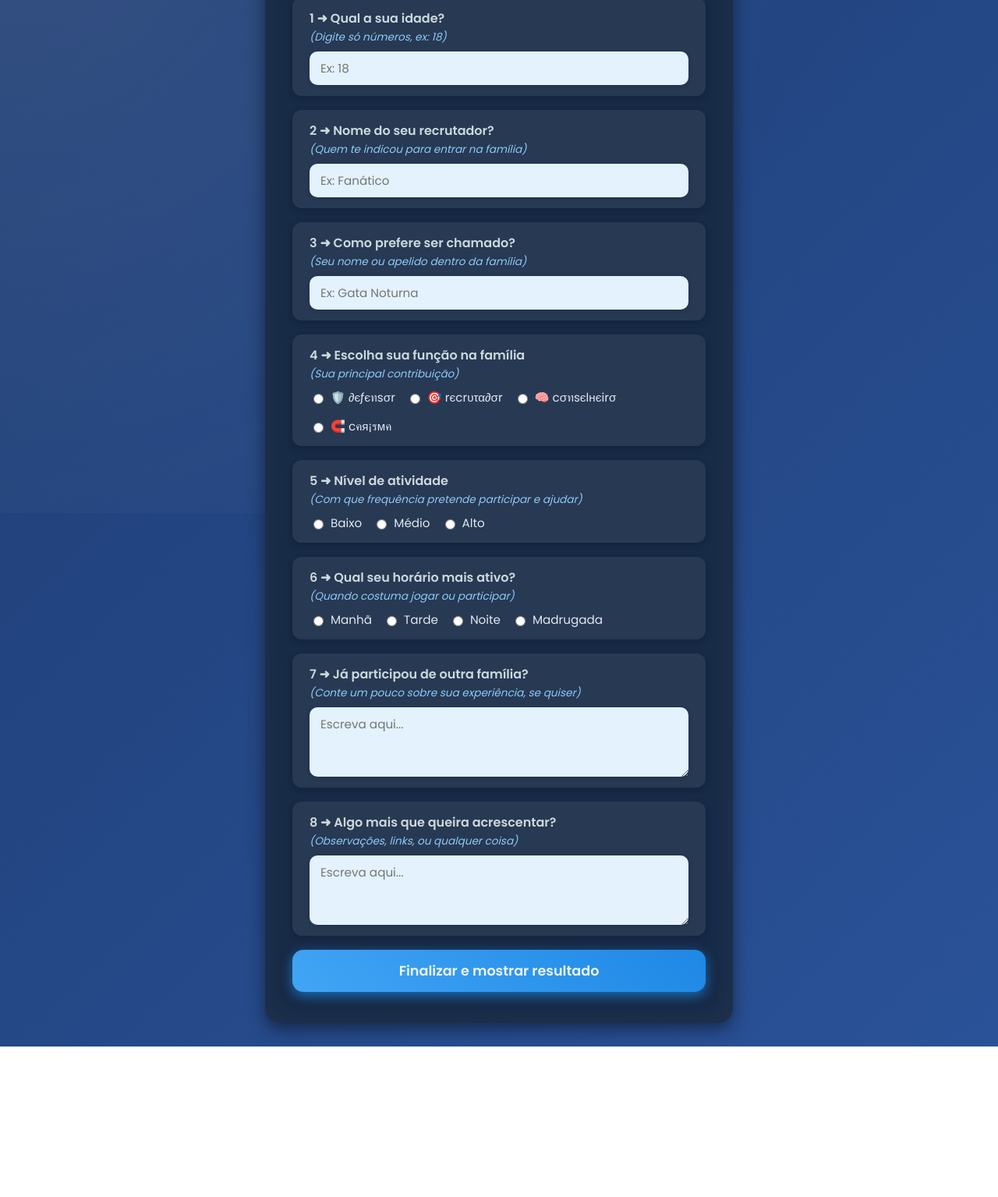
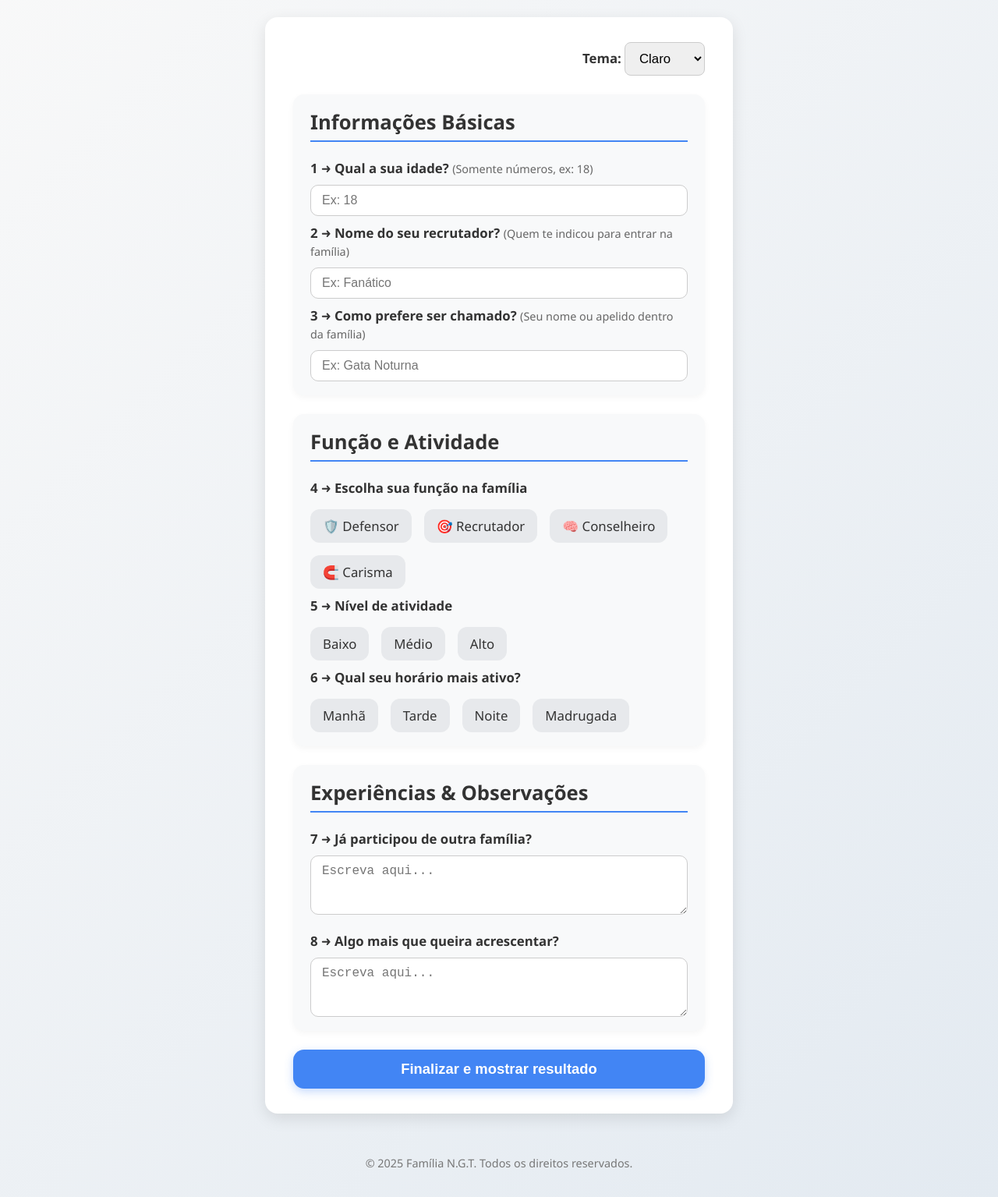
Before and after one commit to AstriidyBG/formulario-ngt, a plain HTML site: page index.html in a window 1280 px wide. Shown: the part 142-1677 px from the top of the page at 78% size. Before the commit the page ends 1484 px from the top, so only its background shows below. Drawn offline with Linux system fonts and the light colour scheme.

Commit message:
index.html

```diff
--- a/index.html
+++ b/index.html
@@ -3,133 +3,198 @@
 <head>
 <meta charset="UTF-8" />
 <meta name="viewport" content="width=device-width, initial-scale=1" />
-<title>Formulário N.G.T</title>
+<title>Formulário N.G.T - Cadastro Família</title>
 <style>
-  @import url('https://fonts.googleapis.com/css2?family=Poppins:wght@400;600&display=swap');
-
+  /* Reset */
   * {
     box-sizing: border-box;
+    margin: 0;
+    padding: 0;
   }
 
   body {
-    margin: 0;
-    font-family: 'Poppins', Arial, sans-serif;
-    background: linear-gradient(135deg, #1e3c72, #2a5298);
+    font-family: 'Segoe UI', Tahoma, Geneva, Verdana, sans-serif;
+    background: linear-gradient(135deg, #f9f9f9, #e3eaf1);
+    color: #333;
     min-height: 100vh;
     display: flex;
-    justify-content: center;
-    align-items: flex-start;
-    padding: 30px 15px;
-    color: #f0f4f8;
+    flex-direction: column;
+    justify-content: flex-start;
+    align-items: center;
+    padding: 20px 15px;
+    transition: background 0.3s ease, color 0.3s ease;
   }
 
-  body::before {
-    content: "";
-    position: fixed;
-    top: 0; left: 0; right: 0; bottom: 0;
-    background: radial-gradient(circle at top left, rgba(255,255,255,0.1), transparent 70%);
-    pointer-events: none;
-    z-index: 0;
+  body.tema-escuro {
+    background: linear-gradient(135deg, #202124, #2f3136);
+    color: #f0f0f0;
+  }
+
+  body.tema-azul {
+    background: linear-gradient(135deg, #1e3c72, #2a5298);
+    color: #f0f0f0;
+  }
+
+  header {
+    max-width: 600px;
+    width: 100%;
+    text-align: center;
+    margin-bottom: 25px;
+  }
+
+  header h1 {
+    font-size: 2.8rem;
+    font-weight: 700;
+    margin-bottom: 8px;
+  }
+
+  header p {
+    font-size: 1.15rem;
+    color: #555;
+  }
+
+  body.tema-escuro header p,
+  body.tema-azul header p {
+    color: #ccc;
   }
 
   .container {
-    position: relative;
-    background: rgba(23, 42, 69, 0.97);
-    padding: 30px 35px 40px;
-    border-radius: 18px;
+    background: #fff;
+    border-radius: 16px;
+    box-shadow: 0 6px 20px rgba(0,0,0,0.1);
     max-width: 600px;
     width: 100%;
-    box-shadow:
-      0 8px 22px rgba(0,0,0,0.45),
-      inset 0 0 38px rgba(255,255,255,0.05);
-    z-index: 1;
+    padding: 32px 36px;
     display: flex;
     flex-direction: column;
-    gap: 18px;
+    gap: 24px;
+    transition: background 0.3s ease;
   }
 
-  h1 {
+  body.tema-escuro .container {
+    background: #2c2f33;
+  }
+
+  body.tema-azul .container {
+    background: rgba(255,255,255,0.12);
+  }
+
+  .tema-select {
+    text-align: right;
+  }
+
+  select {
+    padding: 10px 14px;
+    border-radius: 8px;
+    border: 1.5px solid #ccc;
+    font-size: 1.05rem;
+    cursor: pointer;
+    transition: border-color 0.2s ease;
+  }
+
+  select:hover, select:focus {
+    border-color: #4285f4;
+    outline: none;
+  }
+
+  h2.section-title {
+    font-size: 1.6rem;
     font-weight: 700;
-    font-size: 2.2rem;
-    margin: 0 0 8px;
-    text-align: center;
-    text-shadow: 0 0 12px #64b5f6;
-    letter-spacing: 1.2px;
+    color: inherit;
+    border-bottom: 2.5px solid #4285f4;
+    padding-bottom: 6px;
+    margin-bottom: 12px;
   }
 
   .card {
-    background: rgba(255,255,255,0.07);
-    border-radius: 12px;
-    padding: 14px 22px;
-    box-shadow: 0 3px 9px rgba(0,0,0,0.2);
+    background: #f8f9fa;
+    padding: 18px 22px;
+    border-radius: 14px;
     display: flex;
     flex-direction: column;
-    gap: 8px;
+    gap: 10px;
+    box-shadow: 0 3px 8px rgba(0,0,0,0.04);
+    transition: background 0.3s ease;
+  }
+
+  body.tema-escuro .card {
+    background: #3a3d41;
+  }
+
+  body.tema-azul .card {
+    background: rgba(255,255,255,0.18);
   }
 
   label {
     font-weight: 600;
-    font-size: 1rem;
-    color: #cfd8dc;
-  }
-  label .explanation {
-    display: block;
-    font-weight: 400;
-    font-size: 0.85rem;
-    color: #90caf9;
-    margin-top: 2px;
-    font-style: italic;
+    font-size: 1.05rem;
+    color: inherit;
   }
 
-  input[type=text],
-  input[type=number],
-  textarea {
-    width: 100%;
+  label .explanation {
+    font-size: 0.9rem;
+    font-weight: 400;
+    color: #666;
+  }
+
+  body.tema-escuro label .explanation,
+  body.tema-azul label .explanation {
+    color: #bbb;
+  }
+
+  input[type=text], input[type=number], textarea {
     padding: 10px 14px;
     border-radius: 10px;
-    border: none;
-    font-size: 0.95rem;
-    font-weight: 400;
-    color: #1a1a1a;
-    background: #e3f2fd;
-    box-shadow: 0 1px 6px rgba(0,0,0,0.15);
-    transition: box-shadow 0.3s ease, background 0.3s ease;
-    font-family: 'Poppins', Arial, sans-serif;
+    border: 1.5px solid #ccc;
+    font-size: 1rem;
+    transition: border-color 0.2s ease;
+  }
+
+  input[type=text]:focus, input[type=number]:focus, textarea:focus {
+    border-color: #4285f4;
+    outline: none;
+    background: #fff;
+  }
+
+  textarea {
     resize: vertical;
-  }
-  input[type=text]:focus,
-  input[type=number]:focus,
-  textarea:focus {
-    outline: none;
-    background: #bbdefb;
-    box-shadow: 0 0 10px #64b5f6;
-  }
-  input[type=number]::-webkit-inner-spin-button,
-  input[type=number]::-webkit-outer-spin-button {
-    -webkit-appearance: none;
-    margin: 0;
+    min-height: 70px;
   }
 
   .radio-group {
     display: flex;
     flex-wrap: wrap;
-    gap: 14px;
+    gap: 16px;
+    margin-top: 6px;
   }
+
   .radio-group label {
+    cursor: pointer;
     font-weight: 500;
-    font-size: 0.95rem;
-    cursor: pointer;
+    background: #e7e9ec;
+    padding: 8px 14px;
+    border-radius: 12px;
     user-select: none;
-    color: #e1e8f0;
-    display: flex;
-    align-items: center;
-    gap: 6px;
+    transition: background-color 0.2s ease;
+    border: 2.5px solid transparent;
   }
-  .radio-group input[type="radio"] {
-    cursor: pointer;
+
+  body.tema-escuro .radio-group label {
+    background: #4a4d52;
   }
-  .radio-group label:hover {
-    color: #90caf9;
+
+  body.tema-azul .radio-group label {
+    background: rgba(255,255,255,0.25);
+  }
+
+  .radio-group input[type=radio] {
+    display: none;
+  }
+
+  .radio-group input[type=radio]:checked + label {
+    background-color: #4285f4;
+    color: #fff;
+    border-color: #3367d6;
   }
 
   .btn {
@@ -137,184 +202,225 @@
     border-radius: 14px;
     border: none;
     font-weight: 700;
-    font-size: 1.1rem;
+    font-size: 1.15rem;
     cursor: pointer;
-    font-family: 'Poppins', Arial, sans-serif;
-    transition: background 0.3s ease, box-shadow 0.3s ease;
-    width: 100%;
+    transition: all 0.25s ease;
+    box-shadow: 0 4px 12px rgba(66, 133, 244, 0.3);
   }
+
   .btn-primary {
-    background: linear-gradient(45deg, #42a5f5, #1e88e5);
-    color: #f0f4f8;
-    box-shadow: 0 5px 15px rgba(30, 136, 229, 0.7);
+    background: #4285f4;
+    color: #fff;
   }
+
   .btn-primary:hover {
-    background: linear-gradient(45deg, #1e88e5, #1565c0);
-    box-shadow: 0 7px 18px rgba(21, 101, 192, 0.9);
+    background: #3367d6;
+    box-shadow: 0 6px 18px rgba(51, 103, 214, 0.45);
   }
+
   .btn-copy {
-    background: linear-gradient(45deg, #f44336, #e53935);
-    color: #f0f4f8;
+    background: #34a853;
+    color: #fff;
+    display: none;
     margin-top: 12px;
-    box-shadow: 0 5px 15px rgba(244, 67, 54, 0.8);
+    box-shadow: 0 4px 12px rgba(52, 168, 83, 0.35);
   }
+
   .btn-copy:hover {
-    background: linear-gradient(45deg, #e53935, #b71c1c);
-    box-shadow: 0 7px 18px rgba(183, 28, 28, 0.9);
+    background: #2c8e46;
+    box-shadow: 0 6px 18px rgba(44, 142, 70, 0.5);
   }
+
   .btn:active {
     transform: scale(0.97);
   }
 
   pre.result {
-    margin-top: 20px;
-    background: #0d47a1;
+    margin-top: 18px;
+    background: #eef2f5;
     padding: 18px 22px;
     border-radius: 14px;
-    font-family: monospace;
+    font-family: 'Courier New', Courier, monospace;
+    font-size: 1rem;
     white-space: pre-wrap;
-    font-size: 1rem;
-    color: #cfd8dc;
-    box-shadow: 0 6px 18px rgba(13,71,161,0.8);
-    max-height: 280px;
-    overflow-y: auto;
+    display: none;
+    border: 1px solid #ccc;
+    box-shadow: inset 0 0 10px rgba(0,0,0,0.05);
   }
 
-  @media (max-width: 600px) {
+  body.tema-escuro pre.result {
+    background: #23272a;
+    border: none;
+    box-shadow: none;
+  }
+
+  footer {
+    margin-top: 40px;
+    padding: 14px 0;
+    font-size: 0.9rem;
+    color: #777;
+    user-select: none;
+    max-width: 600px;
+    width: 100%;
+    text-align: center;
+  }
+
+  body.tema-escuro footer,
+  body.tema-azul footer {
+    color: #aaa;
+  }
+
+  @media (max-width: 640px) {
     .container {
-      padding: 25px 20px 30px;
+      padding: 24px 20px;
     }
-    h1 {
-      font-size: 1.8rem;
+
+    header h1 {
+      font-size: 2.2rem;
     }
-    .radio-group {
-      gap: 12px;
+
+    .btn {
+      font-size: 1.05rem;
+      padding: 12px 0;
     }
   }
 </style>
 </head>
-<body>
-<div class="container" role="main" aria-label="Formulário N.G.T">
+<body class="tema-claro">
+
+<header>
   <h1>Formulário N.G.T</h1>
+  <p>Cadastro oficial para novos membros da família N.G.T. Preencha com atenção e finalize para ver o resultado.</p>
+</header>
+
+<div class="container">
+  <div class="tema-select">
+    <label for="tema">Tema:</label>
+    <select id="tema" aria-label="Selecione o tema do site">
+      <option value="tema-claro" selected>Claro</option>
+      <option value="tema-escuro">Escuro</option>
+      <option value="tema-azul">Azul</option>
+    </select>
+  </div>
 
   <section class="card">
-    <label for="age">1 ➜ Qual a sua idade?
-      <span class="explanation">(Digite só números, ex: 18)</span>
-    </label>
-    <input type="number" id="age" min="1" max="120" placeholder="Ex: 18" aria-required="true" />
+    <h2 class="section-title">Informações Básicas</h2>
+    <label for="age">1 ➜ Qual a sua idade? <span class="explanation">(Somente números, ex: 18)</span></label>
+    <input type="number" id="age" min="1" max="120" placeholder="Ex: 18" />
+
+    <label for="recruiter">2 ➜ Nome do seu recrutador? <span class="explanation">(Quem te indicou para entrar na família)</span></label>
+    <input type="text" id="recruiter" placeholder="Ex: Fanático" />
+
+    <label for="preferredName">3 ➜ Como prefere ser chamado? <span class="explanation">(Seu nome ou apelido dentro da família)</span></label>
+    <input type="text" id="preferredName" placeholder="Ex: Gata Noturna" />
   </section>
 
   <section class="card">
-    <label for="recruiter">2 ➜ Nome do seu recrutador?
-      <span class="explanation">(Quem te indicou para entrar na família)</span>
-    </label>
-    <input type="text" id="recruiter" placeholder="Ex: Fanático" aria-required="true" />
-  </section>
+    <h2 class="section-title">Função e Atividade</h2>
+    <label>4 ➜ Escolha sua função na família</label>
+    <div class="radio-group" role="radiogroup" aria-labelledby="role-label">
+      <input type="radio" id="role-defensor" name="role" value="🛡️ Defensor" />
+      <label for="role-defensor">🛡️ Defensor</label>
 
-  <section class="card">
-    <label for="preferredName">3 ➜ Como prefere ser chamado?
-      <span class="explanation">(Seu nome ou apelido dentro da família)</span>
-    </label>
-    <input type="text" id="preferredName" placeholder="Ex: Gata Noturna" aria-required="true" />
-  </section>
+      <input type="radio" id="role-recrutador" name="role" value="🎯 Recrutador" />
+      <label for="role-recrutador">🎯 Recrutador</label>
 
-  <section class="card" aria-labelledby="labelRole">
-    <label id="labelRole">4 ➜ Escolha sua função na família
-      <span class="explanation">(Sua principal contribuição)</span>
-    </label>
-    <div class="radio-group" role="radiogroup" aria-required="true" aria-labelledby="labelRole">
-      <label><input type="radio" name="role" value="🛡️ ∂єƒєทsσr" /> 🛡️ ∂єƒєทsσr</label>
-      <label><input type="radio" name="role" value="🎯 rєcrυτα∂σr" /> 🎯 rєcrυτα∂σr</label>
-      <label><input type="radio" name="role" value="🧠 cσทsєℓнєirσ" /> 🧠 cσทsєℓнєirσ</label>
-      <label><input type="radio" name="role" value="🧲 cคя¡รмค" /> 🧲 cคя¡รмค</label>
+      <input type="radio" id="role-conselheiro" name="role" value="🧠 Conselheiro" />
+      <label for="role-conselheiro">🧠 Conselheiro</label>
+
+      <input type="radio" id="role-carisma" name="role" value="🧲 Carisma" />
+      <label for="role-carisma">🧲 Carisma</label>
     </div>
-  </section>
 
-  <section class="card" aria-labelledby="labelActivity">
-    <label id="labelActivity">5 ➜ Nível de atividade
-      <span class="explanation">(Com que frequência pretende participar e ajudar)</span>
-    </label>
-    <div class="radio-group" role="radiogroup" aria-required="true" aria-labelledby="labelActivity">
-      <label><input type="radio" name="activityLevel" value="Baixo" /> Baixo</label>
-      <label><input type="radio" name="activityLevel" value="Médio" /> Médio</label>
-      <label><input type="radio" name="activityLevel" value="Alto" /> Alto</label>
+    <label>5 ➜ Nível de atividade</label>
+    <div class="radio-group" role="radiogroup" aria-labelledby="activityLevel-label">
+      <input type="radio" id="activity-baixo" name="activityLevel" value="Baixo" />
+      <label for="activity-baixo">Baixo</label>
+
+      <input type="radio" id="activity-medio" name="activityLevel" value="Médio" />
+      <label for="activity-medio">Médio</label>
+
+      <input type="radio" id="activity-alto" name="activityLevel" value="Alto" />
+      <label for="activity-alto">Alto</label>
     </div>
-  </section>
 
-  <section class="card" aria-labelledby="labelHours">
-    <label id="labelHours">6 ➜ Qual seu horário mais ativo?
-      <span class="explanation">(Quando costuma jogar ou participar)</span>
-    </label>
-    <div class="radio-group" role="radiogroup" aria-required="true" aria-labelledby="labelHours">
-      <label><input type="radio" name="activeHours" value="Manhã" /> Manhã</label>
-      <label><input type="radio" name="activeHours" value="Tarde" /> Tarde</label>
-      <label><input type="radio" name="activeHours" value="Noite" /> Noite</label>
-      <label><input type="radio" name="activeHours" value="Madrugada" /> Madrugada</label>
+    <label>6 ➜ Qual seu horário mais ativo?</label>
+    <div class="radio-group" role="radiogroup" aria-labelledby="activeHours-label">
+      <input type="radio" id="hours-manha" name="activeHours" value="Manhã" />
+      <label for="hours-manha">Manhã</label>
+
+      <input type="radio" id="hours-tarde" name="activeHours" value="Tarde" />
+      <label for="hours-tarde">Tarde</label>
+
+      <input type="radio" id="hours-noite" name="activeHours" value="Noite" />
+      <label for="hours-noite">Noite</label>
+
+      <input type="radio" id="hours-madrugada" name="activeHours" value="Madrugada" />
+      <label for="hours-madrugada">Madrugada</label>
     </div>
   </section>
 
   <section class="card">
-    <label for="previousFamily">7 ➜ Já participou de outra família?
-      <span class="explanation">(Conte um pouco sobre sua experiência, se quiser)</span>
-    </label>
-    <textarea id="previousFamily" placeholder="Escreva aqui..." rows="3"></textarea>
+    <h2 class="section-title">Experiências & Observações</h2>
+    <label for="previousFamily">7 ➜ Já participou de outra família?</label>
+    <textarea id="previousFamily" rows="3" placeholder="Escreva aqui..."></textarea>
+
+    <label for="notes" style="margin-top: 12px;">8 ➜ Algo mais que queira acrescentar?</label>
+    <textarea id="notes" rows="3" placeholder="Escreva aqui..."></textarea>
   </section>
 
-  <section class="card">
-    <label for="notes">8 ➜ Algo mais que queira acrescentar?
-      <span class="explanation">(Observações, links, ou qualquer coisa)</span>
-    </label>
-    <textarea id="notes" placeholder="Escreva aqui..." rows="3"></textarea>
-  </section>
+  <button id="finalizeBtn" class="btn btn-primary" type="button">Finalizar e mostrar resultado</button>
+  <button id="copyBtn" class="btn btn-copy" type="button">📋 Copiar formulário</button>
 
-  <button id="finalizeBtn" class="btn btn-primary" type="button" aria-label="Finalizar e mostrar resultado">
-    Finalizar e mostrar resultado
-  </button>
-  <button id="copyBtn" class="btn btn-copy" type="button" style="display:none;" aria-label="Copiar formulário">
-    📋 Copiar formulário
-  </button>
-
-  <pre class="result" id="resultText" style="display:none;" aria-live="polite"></pre>
+  <pre id="resultText" class="result" aria-live="polite" aria-atomic="true"></pre>
 </div>
 
+<footer>
+  © 2025 Família N.G.T. Todos os direitos reservados.
+</footer>
+
 <script>
+  const temaSelect = document.getElementById('tema');
+  const body = document.body;
+
+  // Salvar e carregar tema com localStorage
+  function setTheme(theme) {
+    body.className = theme;
+    localStorage.setItem('temaEscolhido', theme);
+  }
+
+  temaSelect.addEventListener('change', () => {
+    setTheme(temaSelect.value);
+  });
+
+  // Carregar tema salvo no início
+  const savedTheme = localStorage.getItem('temaEscolhido');
+  if(savedTheme) {
+    temaSelect.value = savedTheme;
+    setTheme(savedTheme);
+  } else {
+    setTheme('tema-claro');
+  }
+
   function getRadioValue(name) {
     const radios = document.getElementsByName(name);
-    for (let r of radios) {
-      if (r.checked) return r.value;
-    }
+    for (let r of radios) if (r.checked) return r.value;
     return '';
   }
 
   function buildFormattedText(data) {
     return `𑁍ࠬܓ Formulário N.G.T : 📜
 ━━━━━━━━━━━━━━━━━━
-1 ➜ Qual a sua idade? 🧬⏳
-⌦ ${data.age || '___'} anos 🕐
+1 ➜ Idade: ${data.age || '___'} anos
+2 ➜ Recrutador: ${data.recruiter || '___'}
+3 ➜ Apelido: ${data.preferredName || '___'}
+4 ➜ Função: ${data.role || '___'}
+5 ➜ Atividade: ${data.activityLevel || '___'}
+6 ➜ Horário: ${data.activeHours || '___'}
+7 ➜ Outra família?: ${data.previousFamily || '___'}
+8 ➜ Obs: ${data.notes || '___'}
 ━━━━━━━━━━━━━━━━━━
-2 ➜ Nome do seu recrutador? 🛰🧠
-⌦ ${data.recruiter || '___'} ! 🕵️‍♂️
-━━━━━━━━━━━━━━━━━━
-3 ➜ Como prefere ser chamado? 📝
-⌦ ${data.preferredName || '___'} ! 🗺️
-━━━━━━━━━━━━━━━━━━
-4 ➜ Função escolhida 🎖️
-⌦ ${data.role || '___'}
-━━━━━━━━━━━━━━━━━━
-5 ➜ Nível de atividade 📈
-⌦ ${data.activityLevel || '___'}
-━━━━━━━━━━━━━━━━━━
-6 ➜ Horário mais ativo 🕒
-⌦ ${data.activeHours || '___'}
-━━━━━━━━━━━━━━━━━━
-7 ➜ Já participou de outra família? 🏰
-⌦ ${data.previousFamily || '___'}
-━━━━━━━━━━━━━━━━━━
-8 ➜ Observações adicionais
-⌦ ${data.notes || '___'}
-━━━━━━━━━━━━━━━━━━
-(Enviado via formulário N.G.T)
-`;
+(Enviado via formulário N.G.T)`;
   }
 
   const finalizeBtn = document.getElementById('finalizeBtn');
@@ -333,22 +439,16 @@
       notes: document.getElementById('notes').value.trim(),
     };
 
-    const formatted = buildFormattedText(data);
-    resultText.textContent = formatted;
+    resultText.textContent = buildFormattedText(data);
     resultText.style.display = 'block';
-    copyBtn.style.display = 'block';
+    copyBtn.style.display = 'inline-block';
     copyBtn.textContent = "📋 Copiar formulário";
-    copyBtn.focus();
-    resultText.scrollIntoView({behavior: 'smooth'});
   });
 
   copyBtn.addEventListener('click', () => {
-    const text = resultText.textContent;
-    navigator.clipboard.writeText(text).then(() => {
-      copyBtn.textContent = 'Copiado ✅';
+    navigator.clipboard.writeText(resultText.textContent).then(() => {
+      copyBtn.textContent = '✅ Copiado!';
       setTimeout(() => copyBtn.textContent = "📋 Copiar formulário", 2000);
-    }).catch(() => {
-      alert('Não foi possível copiar automaticamente. Copie manualmente.');
     });
   });
 </script>
```
